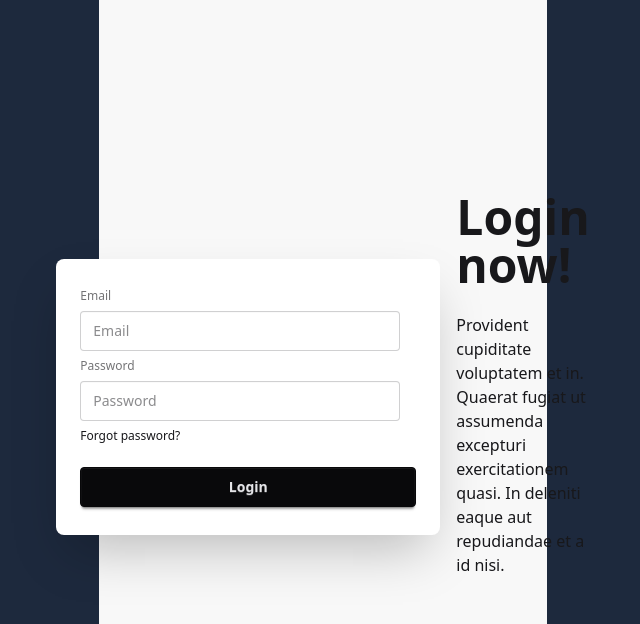
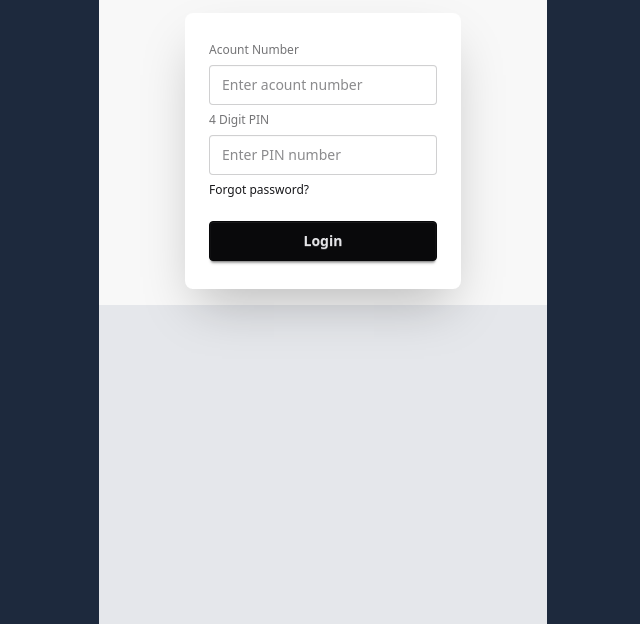
Before and after one commit to SadiqurApon/payo-practice-resource, a plain HTML site: page index.html in a window 1280 px wide. Shown: the part 176-800 px from the top of the page, without its empty margins (317-957 px from the left). Drawn offline with nearby package versions, Linux system fonts and the light colour scheme.

Commit message:
added login form

```diff
--- a/index.html
+++ b/index.html
@@ -20,22 +20,16 @@
             </nav>
         </header>
         <!-- login form  -->
-        <div class="hero bg-base-200 min-h-screen">
+        <div class="hero bg-base-200 ">
             <div class="hero-content flex-col lg:flex-row-reverse">
-                <div class="text-center lg:text-left">
-                    <h1 class="text-5xl font-bold">Login now!</h1>
-                    <p class="py-6">
-                        Provident cupiditate voluptatem et in. Quaerat fugiat ut assumenda excepturi exercitationem
-                        quasi. In deleniti eaque aut repudiandae et a id nisi.
-                    </p>
-                </div>
+
                 <div class="card bg-base-100 w-full max-w-sm shrink-0 shadow-2xl">
                     <div class="card-body">
                         <fieldset class="fieldset">
-                            <label class="label">Email</label>
-                            <input type="email" class="input" placeholder="Email" />
-                            <label class="label">Password</label>
-                            <input type="password" class="input" placeholder="Password" />
+                            <label class="label">Acount Number</label>
+                            <input type="email" class="input" placeholder="Enter acount number" />
+                            <label class="label">4 Digit PIN</label>
+                            <input type="text" class="input" placeholder="Enter PIN number" />
                             <div><a class="link link-hover">Forgot password?</a></div>
                             <button class="btn btn-neutral mt-4">Login</button>
                         </fieldset>
```
